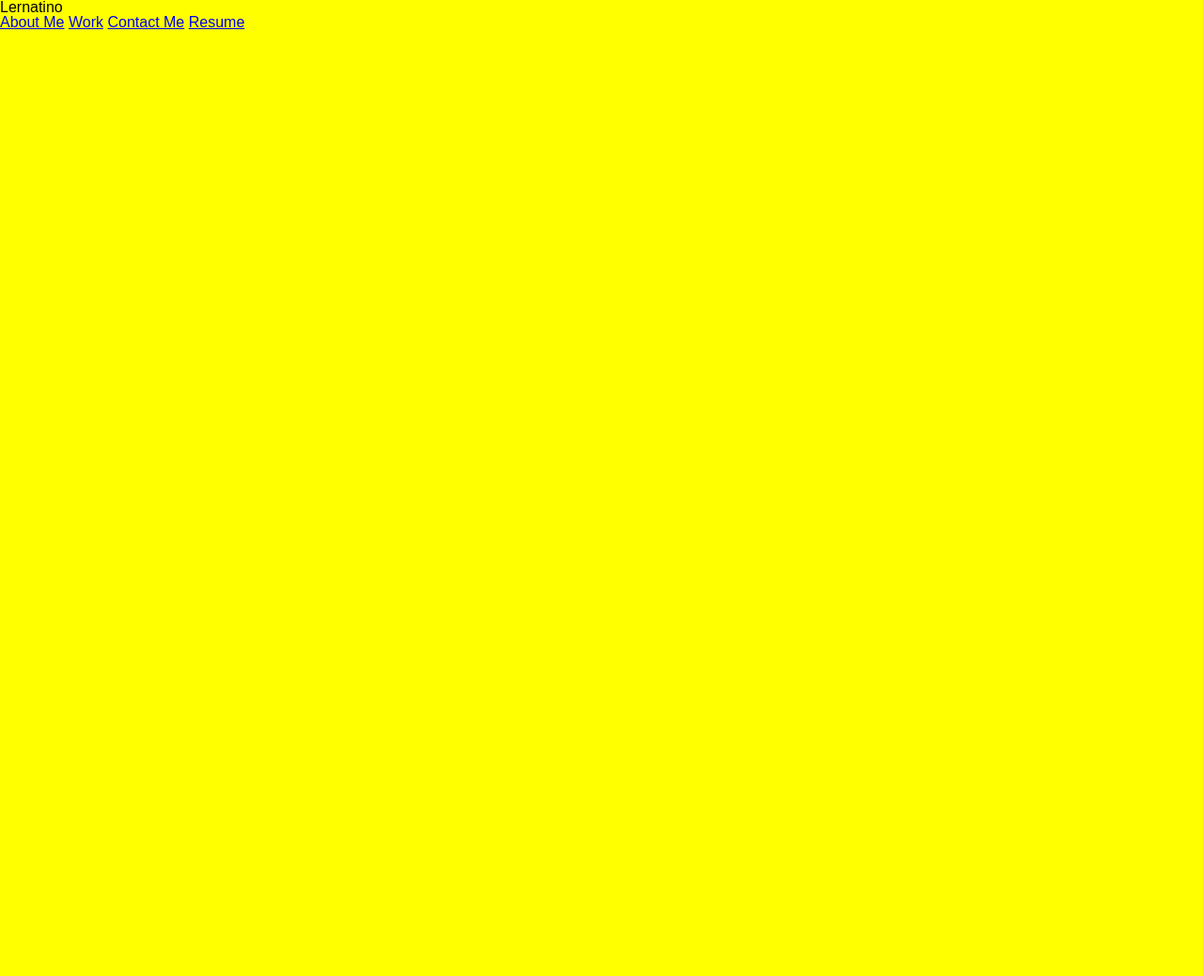
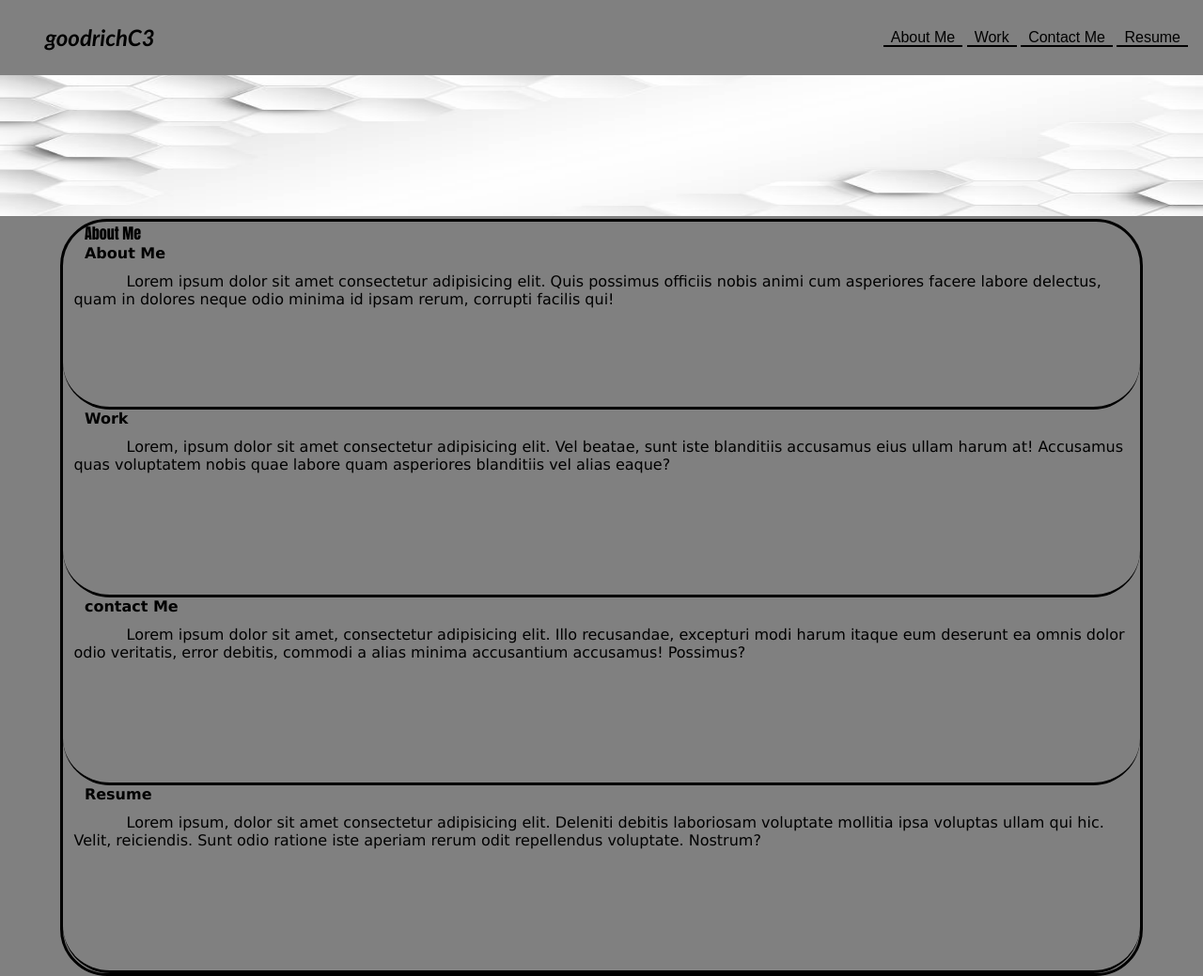
Before and after one commit to goodrichC3/Portfolio, a plain HTML site: page index.html in a window 1280 px wide. Shown: the whole page at 94% size. Before the commit the page ends 800 px from the top, so only its background shows below. Drawn offline with Linux system fonts and the light colour scheme.

Commit message:
Added image file, updated CSS

```diff
--- a/develop/style.css
+++ b/develop/style.css
@@ -1,3 +1,104 @@
 body {
-    background-color: yellow;
+    background-color: gray;
 }
+
+section {
+    margin: auto;
+    width: 90%;
+    border-style: solid;
+    border-color: black;
+    border-radius: 50px;
+}
+
+img {
+    width: 100%;
+    height: 150px;
+}
+
+nav {
+    height: 80px;
+    display: flex;
+    background-color: gray;
+    justify-content: space-between;
+    align-items: center;
+    padding: 1rem;
+}
+
+nav a {
+    text-decoration: none;
+    color: #000;
+    padding: 0.5rem;
+    padding-bottom: 0;
+    border-bottom: solid;
+    border-width: 2px;
+}
+
+nav a:hover {
+    color: #fff;
+}
+
+.logo {
+    text-align: left;
+    font-size: 1.5rem;
+    font-weight: bold;
+    font-style: italic;
+    padding: 0rem 2rem;
+    font-family: 'Trebuchet MS', 'Lucida Sans Unicode', 'Lucida Grande', 'Lucida Sans', Arial, sans-serif;
+}
+
+.about-me {
+    line-height: normal;
+    font-family: 'Lucida Sans', 'Lucida Sans Regular', 'Lucida Grande', 'Lucida Sans Unicode', Geneva, Verdana, sans-serif;
+    width: 100%;
+    height: 200px;
+    border-bottom: solid black;
+    border-radius: 50px;
+    text-indent: 2%;
+}
+
+.about-me::before {
+    font-family: Impact;
+    content: 'About Me';
+    align-content: flex-start;
+}
+
+.work {
+    line-height: normal;
+    font-family: 'Lucida Sans', 'Lucida Sans Regular', 'Lucida Grande', 'Lucida Sans Unicode', Geneva, Verdana, sans-serif;
+    width: 100%;
+    height: 200px;
+    border-bottom: solid black;
+    border-radius: 50px;
+    text-indent: 2%;
+}
+
+.contact-me {
+    line-height: normal;
+    font-family: 'Lucida Sans', 'Lucida Sans Regular', 'Lucida Grande', 'Lucida Sans Unicode', Geneva, Verdana, sans-serif;
+    width: 100%;
+    height: 200px;
+    border-bottom: solid black;
+    border-radius: 50px;
+    text-indent: 2%;
+}
+
+.resume {
+    line-height: normal;
+    font-family: 'Lucida Sans', 'Lucida Sans Regular', 'Lucida Grande', 'Lucida Sans Unicode', Geneva, Verdana, sans-serif;
+    width: 100%;
+    height: 200px;
+    border-bottom: solid black;
+    border-radius: 50px;
+    text-indent: 2%;
+}
+
+p {
+    text-indent: 5%;
+    margin: 1%;
+}
+
+@media screen and (max-width: 768px) {
+    .section {
+        grid-template-columns: 1fr;
+    }
+}
--- a/index.html
+++ b/index.html
@@ -6,11 +6,11 @@
     <meta name="viewport" content="width=device-width, initial-scale=1.0">
     <link rel="stylesheet" href="./develop/reset.css">
     <link rel="stylesheet" href="./develop/style.css">
-    <title>Document</title>
+    <title>Portfolio: goodrichC3</title>
 </head>
 <body>
     <nav>
-        <div class="logo">Lernatino</div>
+        <div class="logo">goodrichC3</div>
         <div class="nav-items">
             <a href="#about-me">About Me</a>
             <a href="#work">Work</a>
@@ -18,8 +18,28 @@
             <a href="#resume">Resume</a>
         </div>
     </nav>
+    <img src="./develop/images/white.jpg" alt="white hexagonal pattern">
     <section>
-
+        <div class="about-me">
+            <h2>About Me</h2>
+            <p>Lorem ipsum dolor sit amet consectetur adipisicing elit.
+                Quis possimus officiis nobis animi cum asperiores facere labore delectus, quam in dolores neque odio minima id ipsam rerum, corrupti facilis qui!</p>
+        </div>
+        <div class="work">
+            <h2>Work</h2>
+            <p>Lorem, ipsum dolor sit amet consectetur adipisicing elit.
+                 Vel beatae, sunt iste blanditiis accusamus eius ullam harum at! Accusamus quas voluptatem nobis quae labore quam asperiores blanditiis vel alias eaque?</p>
+        </div>
+        <div class="contact-me">
+            <h2>contact Me</h2>
+            <p>Lorem ipsum dolor sit amet, consectetur adipisicing elit.
+                 Illo recusandae, excepturi modi harum itaque eum deserunt ea omnis dolor odio veritatis, error debitis, commodi a alias minima accusantium accusamus! Possimus?</p>
+        </div>
+        <div class="resume">
+            <h2>Resume</h2>
+            <p>Lorem ipsum, dolor sit amet consectetur adipisicing elit.
+                 Deleniti debitis laboriosam voluptate mollitia ipsa voluptas ullam qui hic. Velit, reiciendis. Sunt odio ratione iste aperiam rerum odit repellendus voluptate. Nostrum?</p>
+        </div>
     </section>
 </body>
 </html>
```
Also changed, not shown: develop/images/white.jpg (added).
